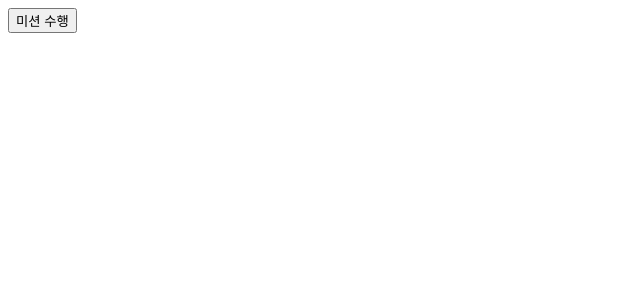
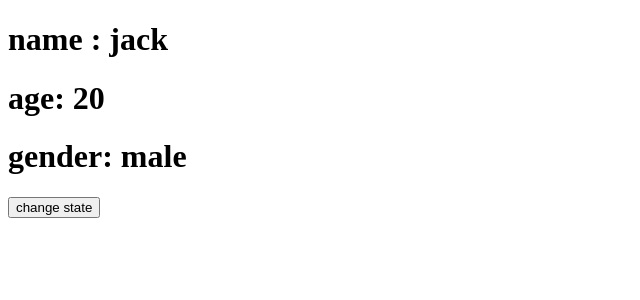
Before and after one commit to marchbom/react_ts, a React (Vite) app: page / in a window 1280 px wide. Shown: the top 300 px of the page, without its empty margins (0-640 px from the left). Built offline with nearby package versions, Linux system fonts and the light colour scheme.

Commit message:
58강 상태 변경미션

```diff
--- a/src/App.tsx
+++ b/src/App.tsx
@@ -1,14 +1,20 @@
-import MissionButton from "./components/ui/MissionButton";
+import { useState } from "react";
 
 export default function App() {
-  const clickHandler = (message: string) => {
-    alert(message);
+  const [name, setName] = useState("jack");
+  const [age, setAge] = useState(20);
+  const [gender, setGender] = useState("male");
+  const stateHandler = () => {
+    setName("bomin");
+    setAge(20);
+    setGender("female");
   };
   return (
     <>
-      <MissionButton clickHandler={clickHandler} message="미션 성공!">
-        미션 수행
-      </MissionButton>
+      <h1>name : {name}</h1>
+      <h1>age: {age}</h1>
+      <h1>gender: {gender}</h1>
+      <button onClick={stateHandler}>change state</button>
     </>
   );
 }
--- a/src/components/ui/MissionButton.tsx
+++ /dev/null
@@ -1,15 +0,0 @@
-export default function MissionButton({
-  message,
-  children,
-  clickHandler,
-}: {
-  message: string;
-  children: React.ReactNode;
-  clickHandler: (message: string) => void;
-}) {
-  return (
-    <>
-      <button onClick={() => clickHandler(message)}>{children}</button>
-    </>
-  );
-}
```
Also changed, not shown: src/components/PrintValue.tsx (deleted, +0 -12 lines), src/components/Table.tsx (deleted, +0 -23 lines), src/components/User.tsx (deleted, +0 -14 lines), src/components/User2.tsx (deleted, +0 -18 lines), src/components/UserProfile.tsx (deleted, +0 -13 lines), src/components/UserProfile2.tsx (deleted, +0 -7 lines), src/components/ui/Button.tsx (deleted, +0 -17 lines), src/components/ui/Button2.tsx (deleted, +0 -16 lines), src/components/ui/Button3.tsx (deleted, +0 -11 lines).
